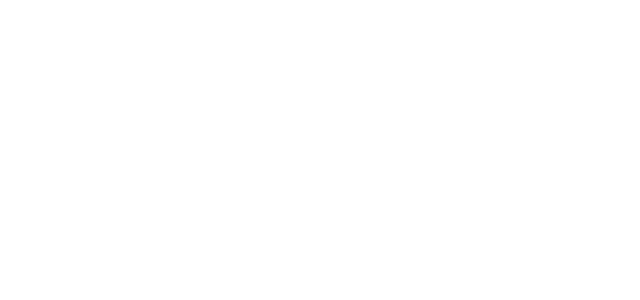
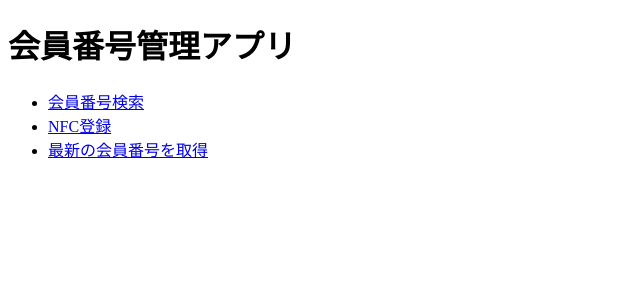
Before and after one commit to EngineerCafeJP/engineercafe_nfc, a React (Vite) app: page / in a window 1280 px wide. Shown: the top 300 px of the page, without its empty margins (0-640 px from the left). Built offline with nearby package versions, Linux system fonts and the light colour scheme.

Commit message:
add 画面

```diff
--- a/src/App.jsx
+++ b/src/App.jsx
@@ -1,9 +1,21 @@
 
-function App() {
-  return (
-    <>
-    </>
-  )
+import Home from './pages/Home.jsx'
+import Search from './pages/SearchMember.jsx'
+import Register from './pages/RegisterNFC.jsx'
+import Latest from './pages/LatestNumber.jsx'
+import { BrowserRouter, Routes, Route} from 'react-router-dom'
+
+export const App = () => {
+    return (
+        <BrowserRouter>
+            <Routes>
+                <Route path="/" element={<Home />} />
+                <Route path="/search" element={<Search />} />
+                <Route path="/register" element={<Register />} />
+                <Route path="/latest" element={<Latest />} />
+            </Routes>
+        </BrowserRouter>
+    )
 }
 
 export default App
--- /dev/null
+++ b/src/pages/Home.jsx
@@ -0,0 +1,16 @@
+import { Link } from 'react-router-dom';
+
+export const Home = () => {
+    return (
+        <div>
+            <h1>会員番号管理アプリ</h1>
+            <ul>
+                <li><Link to="/search">会員番号検索</Link></li>
+                <li><Link to="/register">NFC登録</Link></li>
+                <li><Link to="/latest">最新の会員番号を取得</Link></li>
+            </ul>
+        </div>
+    );
+}
+
+export default Home;
--- /dev/null
+++ b/src/pages/LatestNumber.jsx
@@ -0,0 +1,11 @@
+
+export const Latest = () => {
+    return (
+        <div>
+            <h1>最新の会員番号を取得</h1>
+            <button>取得</button>
+        </div>
+    );
+}
+
+export default Latest;
--- /dev/null
+++ b/src/pages/RegisterNFC.jsx
@@ -0,0 +1,14 @@
+
+
+export const Register = () => {
+    return (
+        <div>
+            <h1>NFC登録</h1>
+            <p>登録する会員番号を入力してください</p>
+            <input type="text" />
+            <button>登録</button>
+        </div>
+    );
+}
+
+export default Register;
--- /dev/null
+++ b/src/pages/SearchMember.jsx
@@ -0,0 +1,13 @@
+
+export const Search = () => {
+    return (
+        <div>
+            <h1>会員番号検索</h1>
+            <p>検索する会員番号を入力してください</p>
+            <input type="text" />
+            <button>検索</button>
+        </div>
+    );
+}
+
+export default Search;
```
Also changed, not shown: 2 other files (tests, documents, lock files or other folders).
